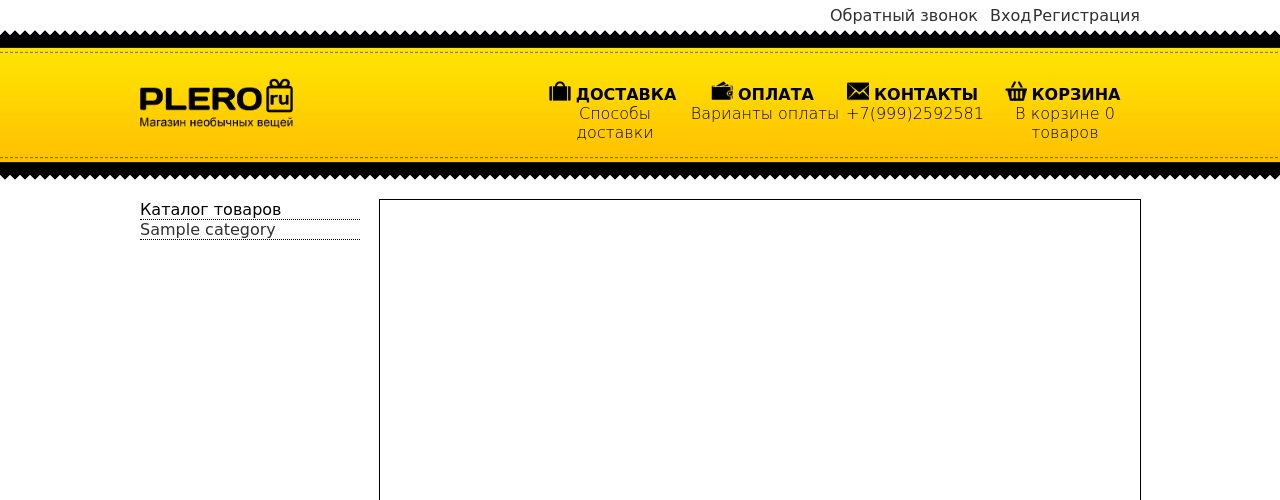
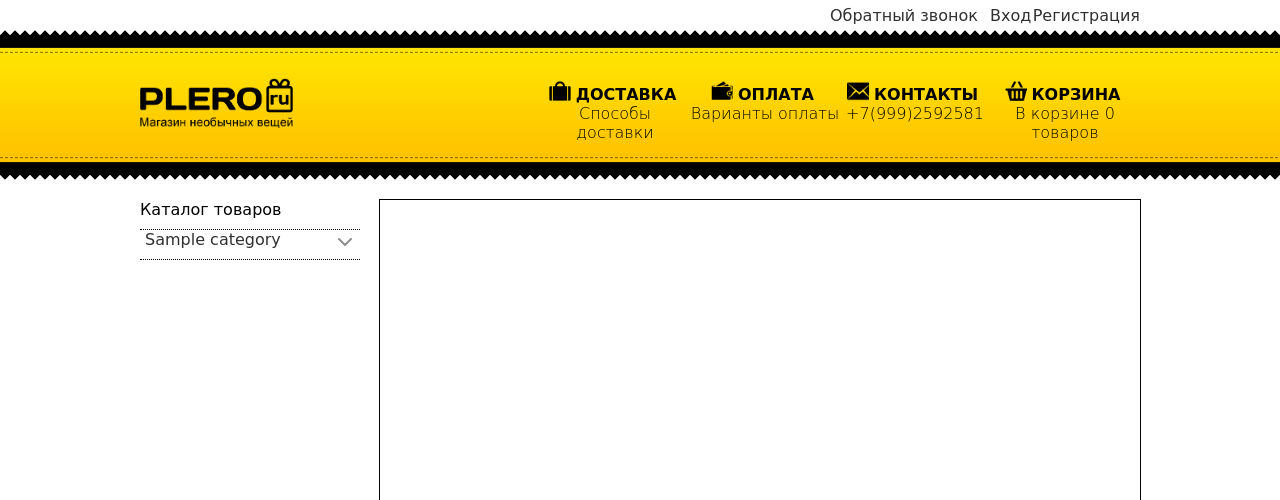
Before and after one commit to vorobevks/giftshop, a PHP site: page / in a window 1280 px wide. Shown: the top 500 px of the page. Run offline with PHP 8.4, Linux system fonts and the light colour scheme; tables that the repository leaves empty or names only in its code hold one stand-in row (values such as "Sample post"); some libraries are stand-ins or nearby versions; some web fonts are replaced.

Commit message:
sidebar doing

```diff
--- a/application/css/style.css
+++ b/application/css/style.css
@@ -117,18 +117,53 @@ a:hover {
 }
 .main .left-sidebar {
   width: 22%;
-}
-.main .left-sidebar ul {
-  list-style-type: none;
+  /*ul {
+            list-style-type: none;
+        }*/
 }
 .main .left-sidebar .left-sidebar-item {
+  position: relative;
+  display: inline-block;
+  width: 100%;
+  height: 30px;
   border-bottom: 1px dotted black;
+}
+.main .left-sidebar .left-sidebar-item .button-hidden-ul {
+  position: absolute;
+  top: 0;
+  bottom: 0;
+  right: 0;
+  height: 29px;
+  display: block;
+  text-align: center;
+  width: 30px;
+  cursor: pointer;
+}
+.main .left-sidebar .left-sidebar-item .fas {
+  color: #8c8c8c;
+  vertical-align: middle;
+}
+.main .left-sidebar .left-sidebar-item .button-hidden-ul:hover {
+  background-color: #dbd9d9;
+}
+.main .left-sidebar .left-sidebar-item .hidden-ul a {
+  padding-left: 15px;
 }
 .main .left-sidebar .left-sidebar-link {
   display: block;
+  width: 100%;
+  height: 100%;
+  padding-left: 5px;
 }
+.main .left-sidebar .submenu {
+  width: 100%;
+}
+.main .left-sidebar .bgc-for-button {
+  background-color: #eceaea;
+}
+.main .left-sidebar .left-sidebar-item:hover,
 .main .left-sidebar .left-sidebar-link:hover {
-  background-color: gainsboro;
+  background-color: #eceaea;
 }
 .main .content {
   width: 760px;
@@ -243,6 +278,7 @@ a:hover {
 .main .content .product {
   display: flex;
   padding: 20px 0;
+  justify-content: space-between;
 }
 .main .content .product .photo-product {
   width: 45%;
--- a/application/css/style.less
+++ b/application/css/style.less
@@ -154,20 +154,56 @@ a:hover {
     .left-sidebar {
         width: 22%;
 
-        ul {
+        /*ul {
             list-style-type: none;
-        }
+        }*/
 
         .left-sidebar-item {
+            position: relative;
+            display: inline-block;
+            width: 100%;
+            height: 30px;
             border-bottom: 1px dotted black;
+            .button-hidden-ul{
+                position: absolute;
+                top: 0;
+                bottom: 0;
+                right: 0;
+                height: 29px;
+                display: block;
+                text-align: center;
+                width: 30px;
+                cursor: pointer;
+            }
+            .fas{
+                color: #8c8c8c;
+            vertical-align: middle;
+
+            }
+            .button-hidden-ul:hover{
+                background-color: #dbd9d9;
+            }
+            .hidden-ul a{
+                padding-left: 15px;
+            }
         }
 
         .left-sidebar-link {
             display: block;
+            width: 100%;
+            height: 100%;
+            padding-left: 5px;
+        }
+        .submenu{
+            width: 100%;
+        }
+        .bgc-for-button{
+            background-color: rgb(236, 234, 234);
         }
 
-        .left-sidebar-link:hover {
-            background-color: gainsboro;
+        .left-sidebar-item:hover, .left-sidebar-link:hover{
+           background-color: rgb(236, 234, 234);
+
         }
     }
 
@@ -326,6 +362,7 @@ a:hover {
         .product {
             display: flex;
             padding: 20px 0;
+            justify-content: space-between;
 
             .photo-product {
 
--- a/application/js/main.js
+++ b/application/js/main.js
@@ -9,3 +9,31 @@ cardButton.addEventListener('click', function (event) {
 close.addEventListener("click", function (event) {
     modal.classList.remove("is-open");
 });
+//скрываем все сложенные менюшки
+$('.hidden-ul').hide();
+$('.fa-chevron-up').hide();
+//функция для отображения скрытых менюшек
+$('.button-hidden-ul').click(function(){
+    var id_button = $(this).attr('data-id');
+   // alert(id_button);
+    $('.hidden-ul[data-id="'+id_button+'"]').toggle(200);
+    $('.fa-chevron-up[data-id="'+id_button+'"]').toggle();
+    $('.fa-chevron-down[data-id="'+id_button+'"]').toggle();
+});
+/*$('.left-sidebar-link').hover(
+    function(){
+        $(this).siblings('.button-hidden-ul').addClass('bgc-for-button');
+        },
+    function(){
+        $(this).siblings('.button-hidden-ul').removeClass('bgc-for-button');
+        }
+);
+
+$('.button-hidden-ul').hover(
+    function(){
+        $(this).siblings('.left-sidebar-link').addClass('bgc-for-button');
+        },
+    function(){
+        $(this).siblings('.left-sidebar-link').removeClass('bgc-for-button');
+        }
+);*/
--- a/application/views/sidebar_view.php
+++ b/application/views/sidebar_view.php
@@ -1,13 +1,29 @@
 <div class="left-sidebar">
-            <ul>
-                <li class="left-sidebar-item">Каталог товаров</li>
+            <div>
+                <div class="left-sidebar-item">Каталог товаров</div>
                 <?
+                $i=0;
                 foreach($sidebar as $row)
                 {
                 ?>
-                <li class="left-sidebar-item"><a href="/product/product_list/<?=$row['id']?>" class="left-sidebar-link"><?=$row['name']?></a></li>
-                <?
-                }
-                ?>
-            </ul>
-        </div>
+                <div class="left-sidebar-item">
+                    <a href="/product/product_list/<?=$row['id']?>" class="left-sidebar-link" data-id="plus<?=$i?>"><?=$row['name']?></a>
+                    <?
+                    if (count($row)>4){
+                    ?>
+                    <span class="button-hidden-ul" data-id="plus<?=$i?>">
+                        <i class="fas fa-chevron-down" data-id="plus<?=$i?>"></i>
+                        <i class="fas fa-chevron-up" data-id="plus<?=$i?>"></i>
+                    </span>
+                    <div class="hidden-ul" data-id="plus<?=$i++?>">
+                    <?
+                        foreach($row as $key=>$value){
+                            if (is_int($key)){
+                        echo "<div><a href='/product/product_list/".$value['id']."' class='left-sidebar-link submenu'>".$value['name']."</a></div>";
+                    }}?>
+                    </div>
+                    <?}?>
+                </div>
+                <?}?>
+            </div>
+</div>
--- a/application/views/template_view.php
+++ b/application/views/template_view.php
@@ -11,6 +11,7 @@
     <link href="https://fonts.googleapis.com/css2?family=Raleway:wght@100;200;300;400;500;600;700;800;900&display=swap"
         rel="stylesheet">
     <script src="https://kit.fontawesome.com/551de25dc1.js" crossorigin="anonymous"></script>
+    <script src="https://code.jquery.com/jquery-3.5.0.js" integrity="sha256-r/AaFHrszJtwpe+tHyNi/XCfMxYpbsRg2Uqn0x3s2zc=" crossorigin="anonymous"></script>
 </head>
 
 <body>
@@ -40,7 +41,9 @@
     </div>
 
     <script src="/application/js/main.js"></script>
+    <script>
 
+</script>
 </body>
 
 </html>
--- a/core/model.php
+++ b/core/model.php
@@ -6,9 +6,28 @@ class model {
     public function __construct()
     {
         $this->pdo = new PDO("mysql:host=".HOST.";dbname=".DBNAME, USER, PASSWORD);
-        //$this->sidebar="adf";
-        $q=$this->pdo->query('SELECT * FROM Category where id_parent is null');
-        $this->sidebar=$q->fetchall(PDO::FETCH_ASSOC);
+        //$q=$this->pdo->query('SELECT * FROM Category where id_parent is null');
+        $q=$this->pdo->query('SELECT * FROM Category');
+        $result=$q->fetchall(PDO::FETCH_ASSOC);
+        $temp=array();
+        $i=0;
+        foreach($result as $row)
+        {
+            if ($row['id_parent']===null){
+                $temp[$row['id']]=$row;
+                //array_push($temp['name'], $row);
+                $i++;
+            }
+            else{
+                $temp[$row['id_parent']][$row['id']]=$row;
+                //array_push($temp[$row['id_parent']],$row);
+            }
+        }
+
+        //echo "<pre>";
+        //print_r($temp);
+        //echo "</pre>";
+        $this->sidebar=$temp;
         //print_r($this->$sidebar);
     }
     public function set_sidebar(){
```
Also changed, not shown: application/controllers/controller_hits.php (deleted, +0 -21 lines), application/models/model_hits.php (deleted, +0 -19 lines), application/views/hits_view.php (deleted, +0 -15 lines), application/controllers/controller_category.php (deleted).
